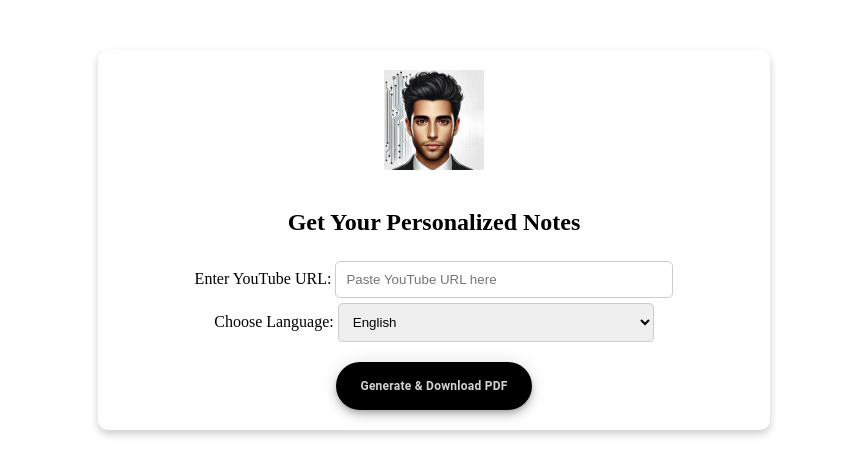
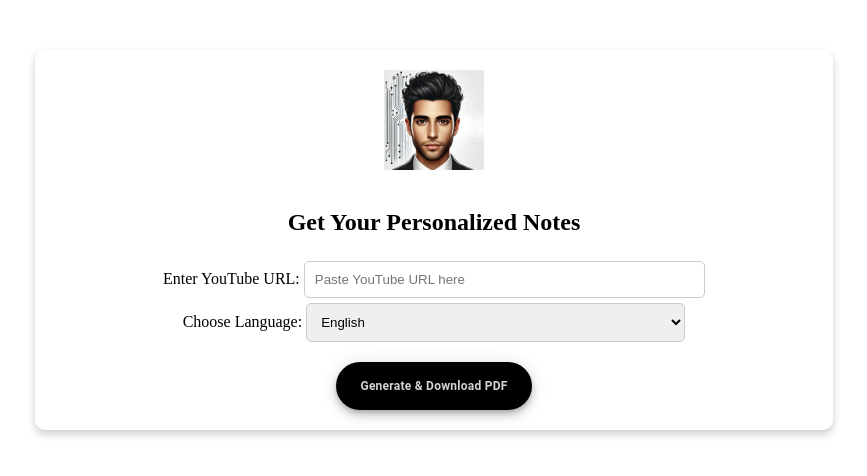
Before and after one commit to Anurag0git/YoutubeNotesGenerator, a Flask app: page / in a window 1280 px wide. Shown: the top 476 px of the page, without its empty margins (206-1073 px from the left). Run offline with Flask 3, Linux system fonts and the light colour scheme.

Commit message:
minor updates

```diff
--- a/static/style.css
+++ b/static/style.css
@@ -13,7 +13,7 @@ body[data-theme='light'] {
 .container {
     text-align: center;
     width: auto;
-    max-width: 50%;
+    max-width: 60%;
     margin: 50px auto;
     padding: 20px;
     border-radius: 10px;
@@ -103,7 +103,7 @@ button:hover {
 .loading {
     display: none;
     position: absolute;
-    top: 65%;
+    top: 80%;
     left: 50%;
     transform: translate(-50%, -50%);
     font-size: 16px;
```
